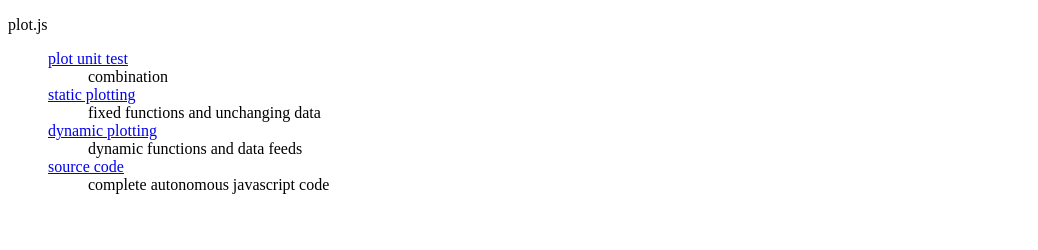
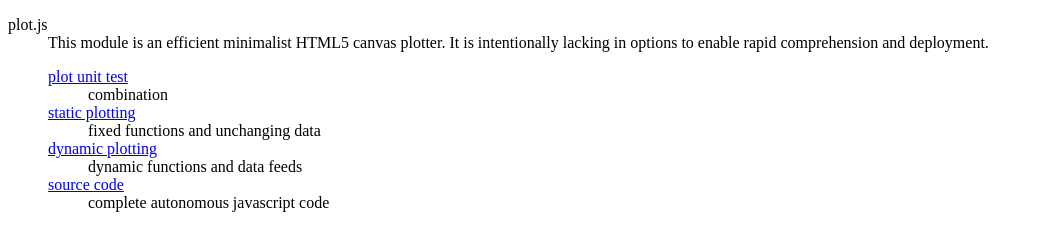
Before and after one commit to jdl-mit-alum/jdl-mit-alum.github.io, a plain HTML site: page index.html in a window 1280 px wide. Shown: the whole page, without its empty margins (0-1038 px from the left). Drawn offline with Linux system fonts and the light colour scheme.

Commit message:
fix refactor

```diff
--- a/index.html
+++ b/index.html
@@ -7,6 +7,9 @@
 
   <dt>plot.js</dt>
   <dd>
+  This module is an efficient minimalist HTML5 canvas plotter.
+  It is intentionally lacking in options to enable
+  rapid comprehension and deployment.
     <dl>
       <dt><a href="plot.html">plot unit test</a></dt>
       <dd>combination</dd>
```
